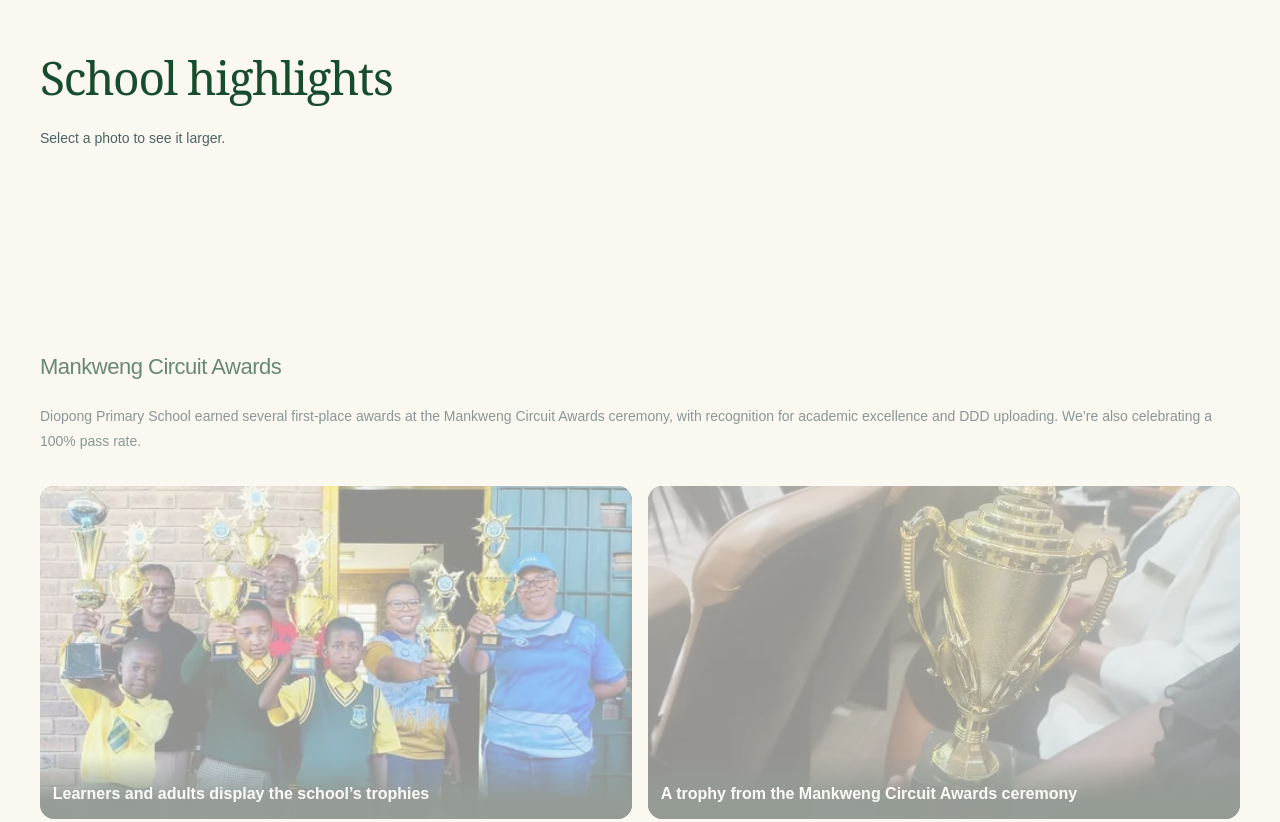
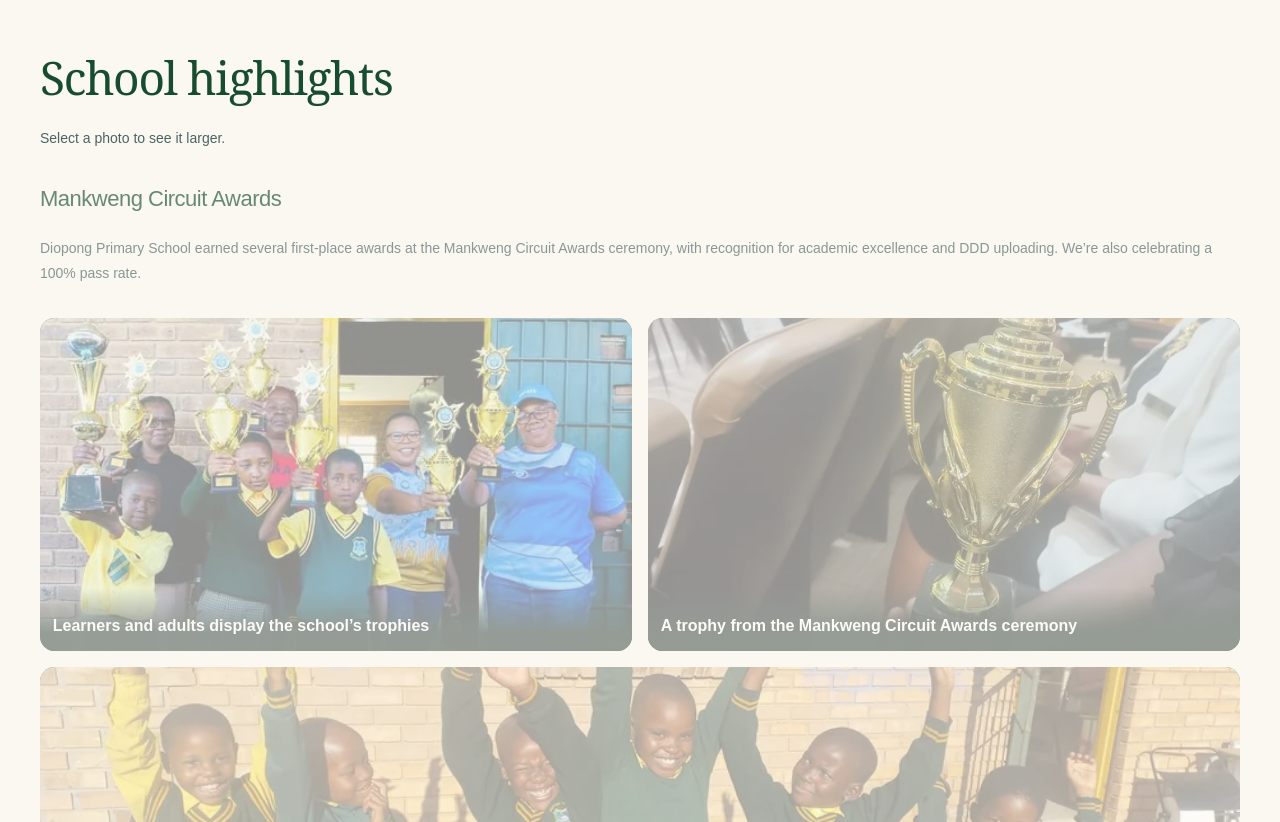
Before and after one commit to LEFA-2329/diopong-primary-school, a plain HTML site: page dist/school/index.html in a window 1280 px wide. Shown: the part 4425-5247 px from the top of the page. Drawn offline with Linux system fonts and the light colour scheme.

Commit message:
Close the gap below the School Highlights heading

```diff
--- a/dist/learner-collage.css
+++ b/dist/learner-collage.css
@@ -121,3 +121,16 @@
     grid-column: span 2;
   }
 }
+
+#highlights {
+  padding-bottom: 0;
+  scroll-margin-top: 7rem;
+}
+
+#highlights p {
+  margin-bottom: 0;
+}
+
+#highlights + #circuit-awards {
+  padding-top: clamp(1rem, 2vw, 1.5rem);
+}
```
